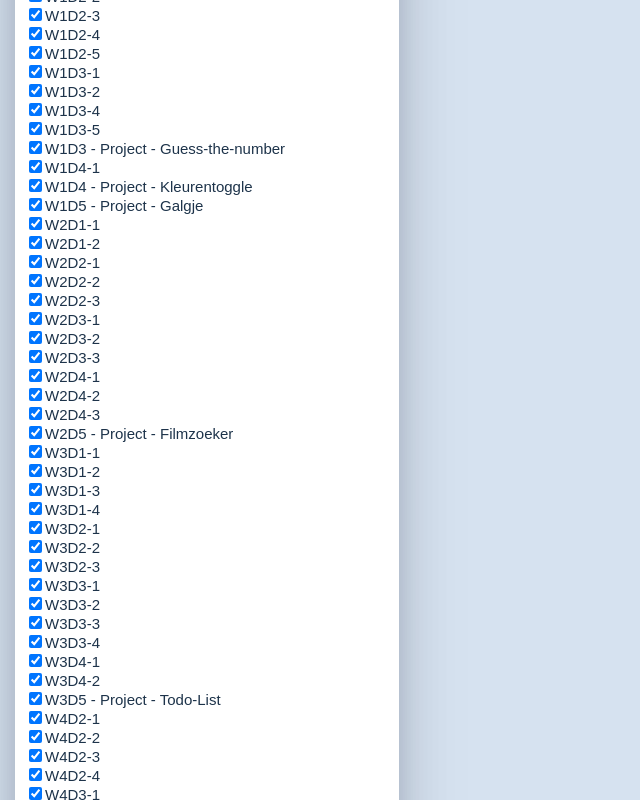
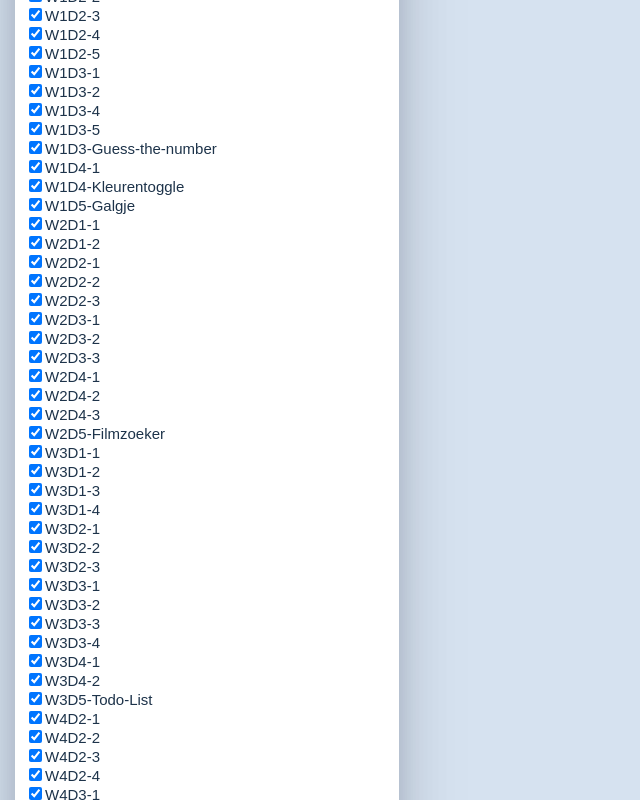
Before and after one commit to PasquinelP/pascal_pater-eindopdracht-React-Student-Dashboard, a React (Create React App) app: page /student/Aranka in a window 1280 px wide. Shown: the part 1000-1800 px from the top of the page, without its empty margins (0-640 px from the left). Built offline with nearby package versions, Linux system fonts and the light colour scheme; the HTML template or start-up script is replaced by a standard one.

Commit message:
shorten assignment type names

```diff
--- a/src/components/AppContext.js
+++ b/src/components/AppContext.js
@@ -25,7 +25,14 @@ export const AppProvider = (props) => {
   // extract list of assignment types from data set
   const assignments = students.map((student) => student.assignment);
   const uniqueAssignments = [...new Set(assignments)];
-  const assignmentTypeList = uniqueAssignments.map((assignment, index) => ({
+  // remove Project name to shorten assignment names
+  const uniqueShortenedAssignments = uniqueAssignments.map((assignment) => {
+    if (assignment.length > 6) {
+      assignment = assignment.replace(" - Project - ", "-");
+    }
+    return assignment
+  });
+  const assignmentTypeList = uniqueShortenedAssignments.map((assignment, index) => ({
     id: index + 1,
     assignmentType: assignment,
     checked: true,
@@ -43,6 +50,7 @@ export const AppProvider = (props) => {
   // to change the checked status like in HTML
   const [selectedSort, setSelectedSort] = useState("assignment");
 
+  // put selectedChart in state to see which chart type is selected
   const [selectedChart, setSelectedChart] = useState("barchart");
 
   return (
```
